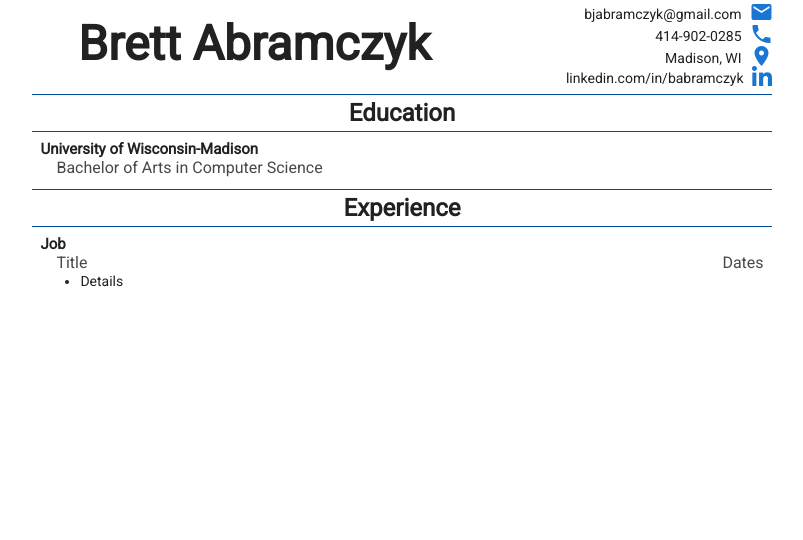
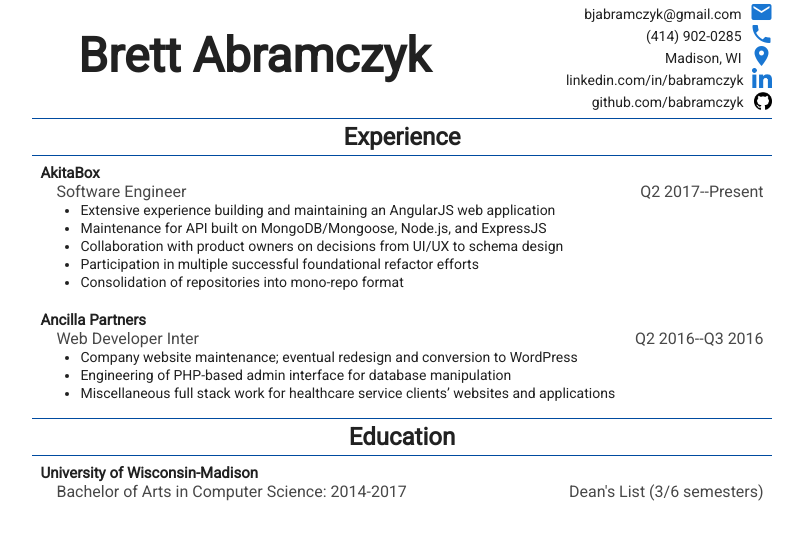
Before and after one commit to babramczyk/resume, a plain HTML site: page index.html in a window 1280 px wide. Shown: the whole page, without its empty margins (238-1041 px from the left). Drawn offline with Linux system fonts and the light colour scheme.

Commit message:
feat(.): add basic info from old resume

```diff
--- a/index.html
+++ b/index.html
@@ -13,7 +13,7 @@
       href="https://fonts.googleapis.com/css?family=Roboto"
       rel="stylesheet"
     />
-    <link rel="stylesheet" href="style.css">
+    <link rel="stylesheet" href="style.css" />
   </head>
 
   <body>
@@ -26,7 +26,7 @@
           <i class="header__contact-icon material-icons">email</i>
         </div>
         <div class="header__contact-row">
-          <span class="header__contact-text">414-902-0285</span>
+          <span class="header__contact-text">(414) 902-0285</span>
           <i class="header__contact-icon material-icons">phone</i>
         </div>
         <div class="header__contact-row">
@@ -40,10 +40,67 @@
             class="header__contact-icon header__contact-icon--linked-in"
           />
         </div>
+        <div class="header__contact-row">
+          <span class="header__contact-text">github.com/babramczyk</span>
+          <img src="./img/github.png" class="header__contact-icon header__contact-icon--github" />
+        </div>
       </div>
       <!-- Header Contact -->
     </div>
     <!-- Header -->
+
+    <div class="info-section">
+      <h2>Experience</h2>
+
+      <div class="info-section__content">
+        <h3>AkitaBox</h3>
+
+        <div class="subheader">
+          <span class="subheader__text first">Software Engineer</span>
+          <span class="subheader__text second">Q2 2017--Present</span>
+        </div>
+        <ul>
+          <li>
+            Extensive experience building and maintaining an AngularJS web
+            application
+          </li>
+          <li>
+            Maintenance for API built on MongoDB/Mongoose, Node.js, and
+            ExpressJS
+          </li>
+          <li>
+            Collaboration with product owners on decisions from UI/UX to schema
+            design
+          </li>
+          <li>
+            Participation in multiple successful foundational refactor efforts
+          </li>
+          <li>Consolidation of repositories into mono-repo format</li>
+        </ul>
+      </div>
+
+      <div class="info-section__content">
+        <h3>Ancilla Partners</h3>
+
+        <div class="subheader">
+          <span class="subheader__text first">Web Developer Inter</span>
+          <span class="subheader__text second">Q2 2016--Q3 2016</span>
+        </div>
+        <ul>
+          <li>
+            Company website maintenance; eventual redesign and conversion to
+            WordPress
+          </li>
+          <li>
+            Engineering of PHP-based admin interface for database manipulation
+          </li>
+          <li>
+            Miscellaneous full stack work for healthcare service clients’
+            websites and applications
+          </li>
+        </ul>
+      </div>
+    </div>
 
     <div class="info-section">
       <h2>Education</h2>
@@ -53,31 +110,10 @@
 
         <div class="subheader">
           <span class="subheader__text first"
-            >Bachelor of Arts in Computer Science</span
+            >Bachelor of Arts in Computer Science: 2014-2017</span
           >
+          <span class="subheader">Dean's List (3/6 semesters)</span>
         </div>
-        <!--
-          <ul>
-            <li>Specialization in Food Engineering</li>
-            <li>GPA: 3.01</li>
-          </ul>
-        -->
-      </div>
-    </div>
-
-    <div class="info-section">
-      <h2>Experience</h2>
-
-      <div class="info-section__content">
-        <h3>Job</h3>
-
-        <div class="subheader">
-          <span class="subheader__text first">Title</span>
-          <span class="subheader__text second">Dates</span>
-        </div>
-        <ul>
-          <li>Details</li>
-        </ul>
       </div>
     </div>
   </body>
--- a/style.css
+++ b/style.css
@@ -89,6 +89,7 @@ li {
 .header__contact-row {
   display: flex;
   align-items: flex-end;
+  height: 22px;
 }
 
 .header__contact-text {
@@ -107,6 +108,12 @@ li {
 .header__contact-icon--linked-in {
   width: 20px;
   height: 20px;
+}
+
+.header__contact-icon--github {
+  width: 18px;
+  height: 18px;
+  margin-left: 10px;
 }
 
 .info-section {
```
Also changed, not shown: img/github.png (added).
